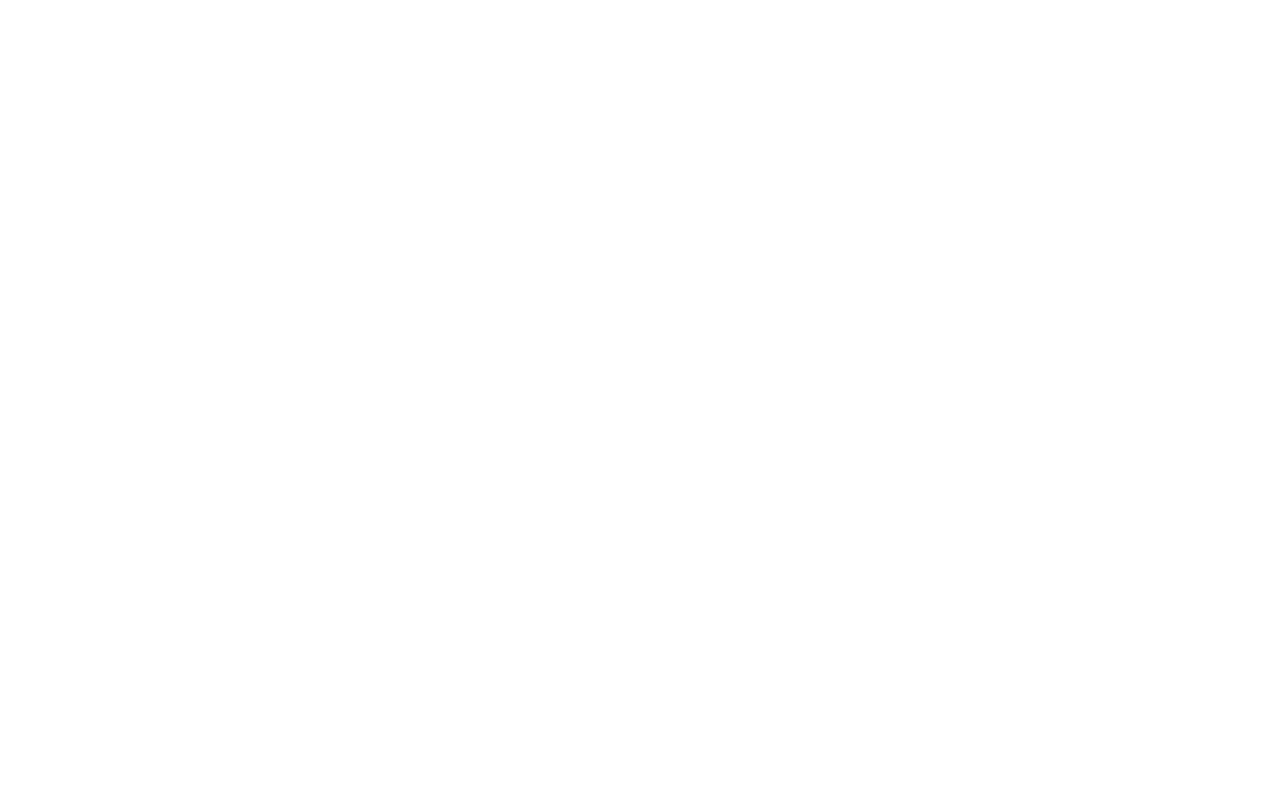
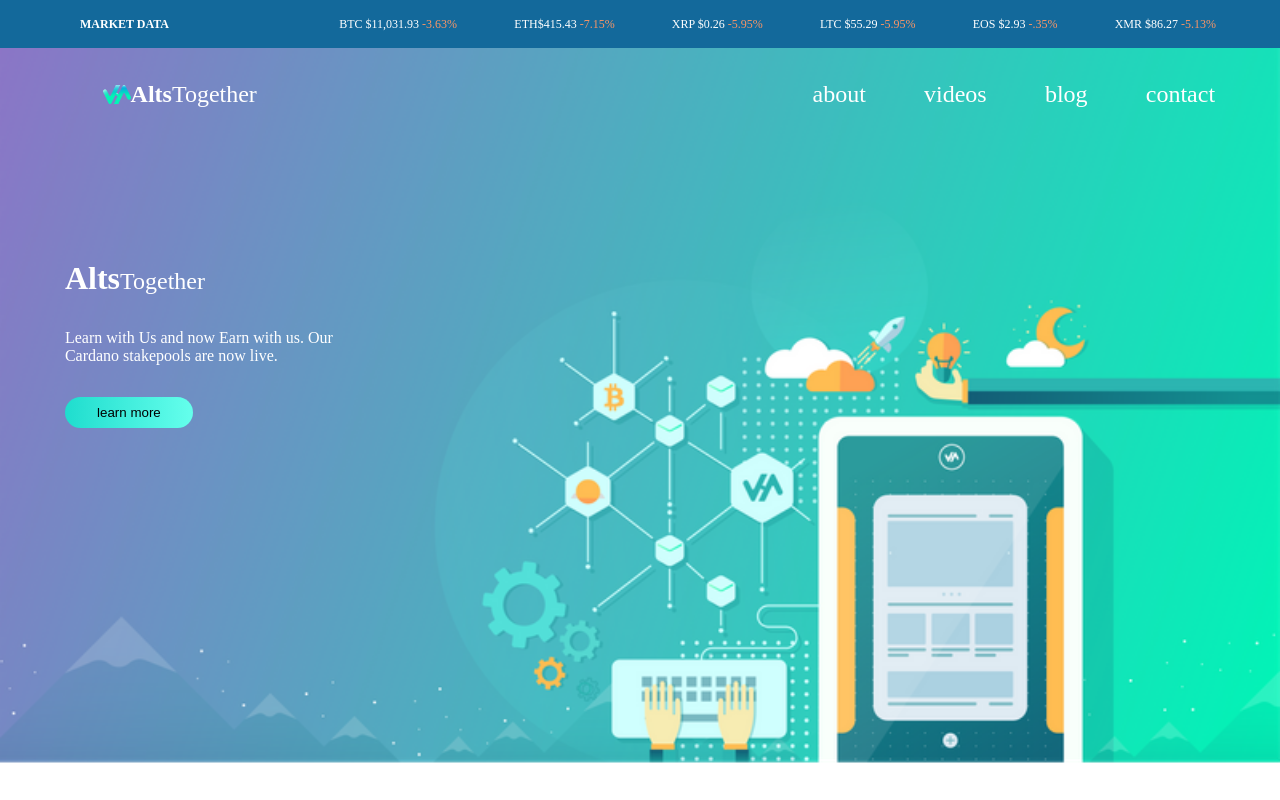
Before and after one commit to MohamedSaafan/homePage, a React (Create React App) app: page / in a window 1280 px wide. Shown: the top 800 px of the page. Built offline with nearby package versions, Linux system fonts and the light colour scheme.

Commit message:
finxing the issues of using css modules

```diff
--- a/src/App.js
+++ b/src/App.js
@@ -1,6 +1,11 @@
 import React from "react";
 
-import { BrowserRouter as Router, Route } from "react-router-dom";
+import {
+  BrowserRouter as Router,
+  Redirect,
+  Route,
+  Switch,
+} from "react-router-dom";
 
 import Home from "./pages/Home";
 import BlogIndex from "./pages/BlogIndex";
@@ -9,9 +14,12 @@
 function App() {
   return (
     <Router>
-      <Route path="homePage/" exact component={Home} />
-      <Route path="homePage/blogindex" component={BlogIndex} />
-      <Route path="homePage/stakepool" component={StakePool} />
+      <Switch>
+        <Route path="/" exact component={Home} />
+        <Route path="/blogindex" component={BlogIndex} />
+        <Route path="/stakepool" component={StakePool} />
+        <Redirect to="/" />
+      </Switch>
     </Router>
   );
 }
--- a/src/components/Header.js
+++ b/src/components/Header.js
@@ -1,16 +1,16 @@
 import React from "react";
 
-import "./Header.module.css";
+import Styles from "./Header.module.css";
 import MainNavBar from "./MainNavBar";
 import { Link } from "react-router-dom";
 
 const Header = (props) => {
   return (
-    <header className="main-header">
+    <header className={Styles.mainHeader}>
       <MainNavBar />
 
       <div className="container">
-        <div className="header-content">
+        <div className={Styles.headerContent}>
           <h1>Alts</h1>
           <span>Together</span>
           <p>
--- a/src/components/Header.module.css
+++ b/src/components/Header.module.css
@@ -1,4 +1,4 @@
-.main-header {
+.mainHeader {
   width: 100vwh;
   background-image: url("../images/Banner.png");
   height: 100vh;
@@ -9,25 +9,25 @@
   color: #fff;
 }
 
-.main-header img {
+.mainHeader img {
   width: 100%;
   height: 100%;
 }
-.header-content {
+.headerContent {
   width: 25%;
   margin-top: 10%;
 }
-.header-content h1 {
+.headerContent h1 {
   display: inline-block;
 }
-.header-content span {
+.headerContent span {
   font-size: 1.5rem;
 }
-.header-content p {
+.headerContent p {
   margin: 2rem 0;
   font-size: 1rem;
 }
-.header-content button {
+.headerContent button {
   outline: none;
   width: 8rem;
   border-radius: 20px;
@@ -36,17 +36,17 @@
   background-image: linear-gradient(to right, #1fddce, #65ffec);
 }
 @media only screen and (min-width: 768px) and (max-width: 1024px) {
-  .main-header {
+  .mainHeader {
     height: 80vh;
   }
 }
 @media (min-width: 481px) and (max-width: 767px) {
-  .header-content {
+  .headerContent {
     width: 50%;
   }
 }
 @media (min-width: 320px) and (max-width: 480px) {
-  .header-content {
+  .headerContent {
     width: 60%;
   }
 }
--- a/src/components/StakePoo/Cards.module.css
+++ b/src/components/StakePoo/Cards.module.css
@@ -75,9 +75,10 @@
   margin: 3rem auto;
 }
 .footerCardsItem {
-  border: 1px solid #000;
+  border: 1px solid #89b4cd;
   color: #13699b;
   border-radius: 1rem;
+  max-width: 12rem;
 }
 .footerCardsItem i {
   margin: 1rem auto;
@@ -96,7 +97,7 @@
 }
 .footerCardsItem:nth-child(1),
 .footerCardsItem:nth-child(3) {
-  border: 1px solid #000;
+  border: 1px solid #89b4cd;
   border-top: none;
 
   border-radius: 0 0 1rem 1rem;
```
